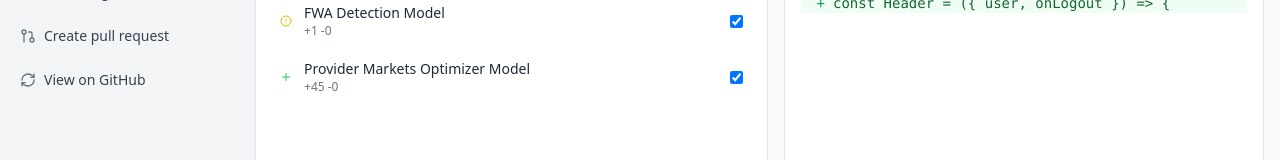
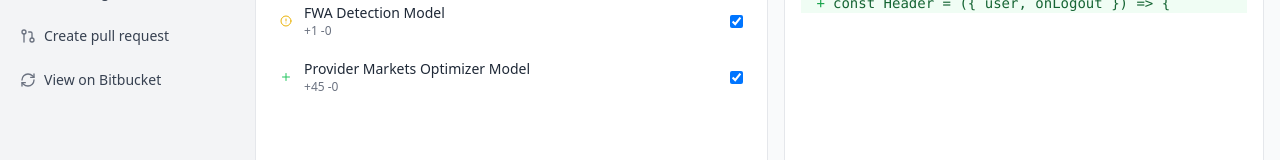
Before and after one commit to tomltran7/Infinity-React-UI-demo, a React (Vite) app: page / in a window 1280 px wide. Shown: the part 249-409 px from the top of the page. Built offline with nearby package versions, Linux system fonts and the light colour scheme.

Commit message:
Restore Point v1.2 label change

```diff
--- a/src/components/InfinityReactUI.jsx
+++ b/src/components/InfinityReactUI.jsx
@@ -329,7 +329,7 @@
             </button>
             <button className="w-full flex items-center space-x-2 p-2 text-left hover:bg-gray-200 rounded-md">
               <RefreshCw className="w-4 h-4 text-gray-500" />
-              <span className="text-sm text-gray-700">View on GitHub</span>
+              <span className="text-sm text-gray-700">View on Bitbucket</span>
             </button>
           </div>
         </div>
```
